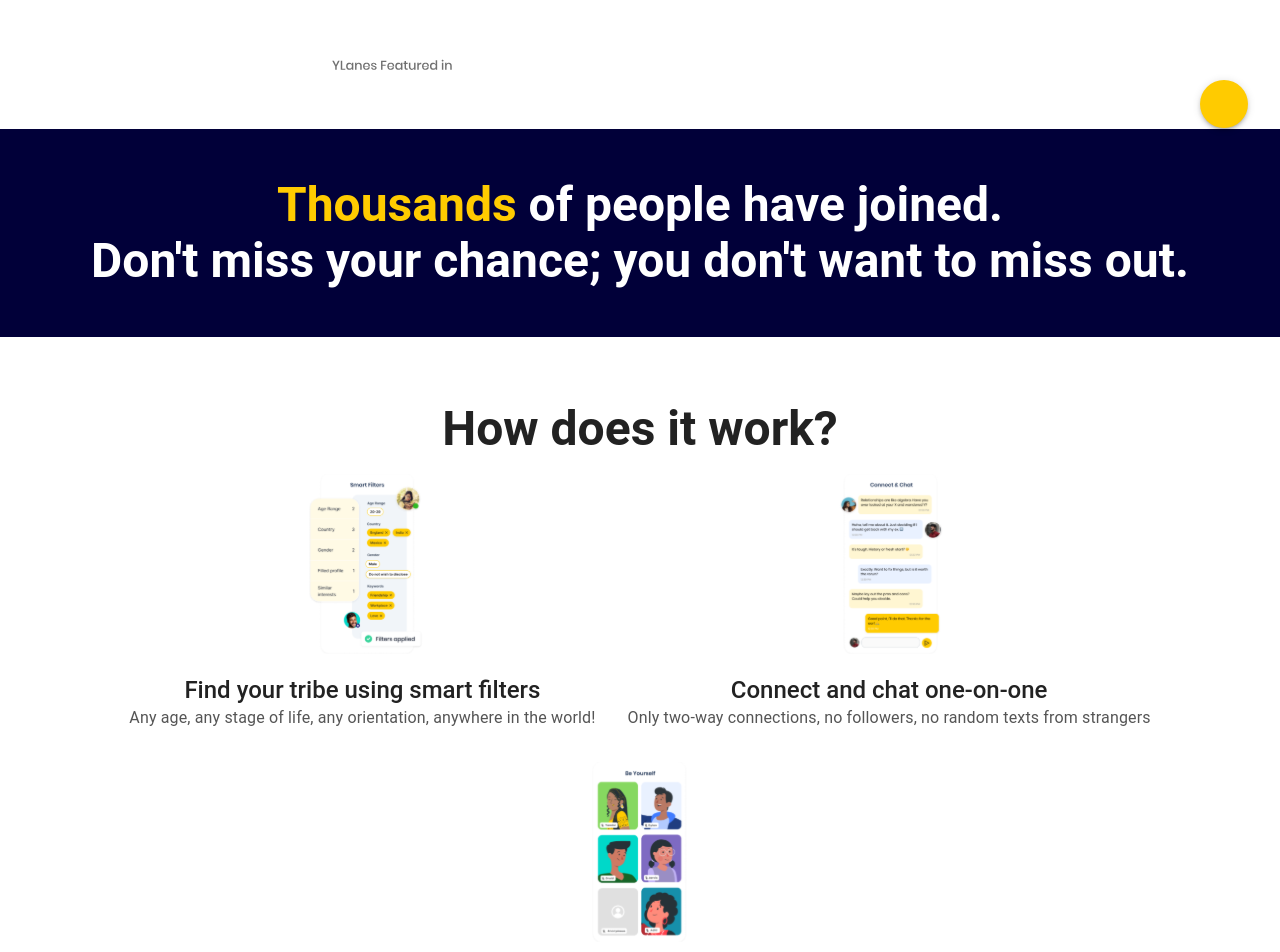
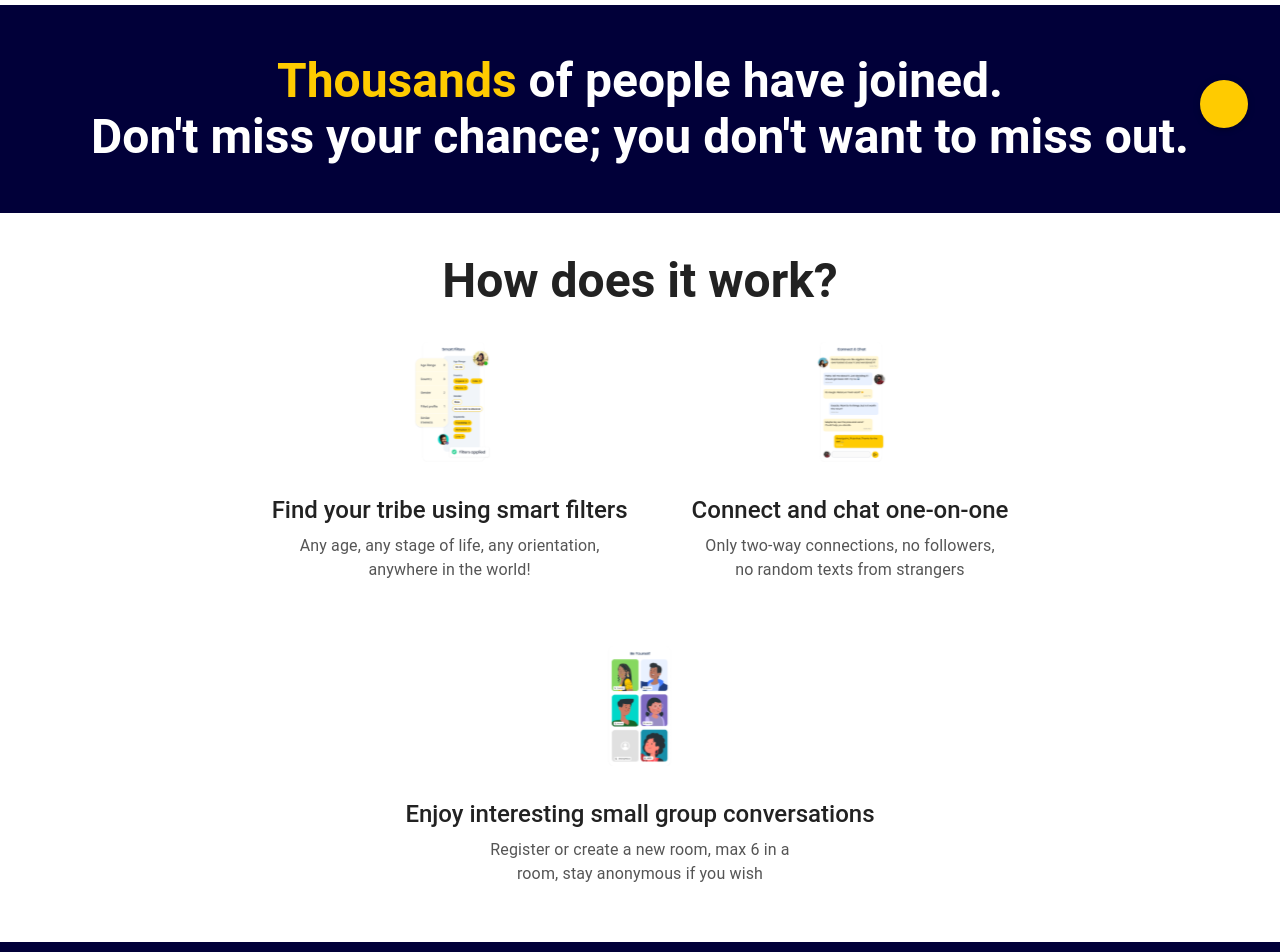
Before and after one commit to mintrang/landing, a Next.js app: page / in a window 1280 px wide. Shown: the part 640-1592 px from the top of the page. Built offline with nearby package versions, Linux system fonts and the light colour scheme; some icons are missing.

Commit message:
revamp UI

```diff
--- a/src/components/Landing/EffortlessSection.tsx
+++ b/src/components/Landing/EffortlessSection.tsx
@@ -9,7 +9,7 @@ const EffortlessSection: React.FC = () => {
   const isInView = useInView(ref, { once: false, margin: "-100px" });
 
   return (
-    <Box sx={{ bgcolor: "#010039", py: 8 }}>
+    <Box>
       <Grid container alignItems="center" justifyContent="center" spacing={4}>
         <Grid item xs={12} md={4}>
           <Box ref={ref} sx={{ position: "relative", width: 256, height: 516, mx: "auto" }}>
--- a/src/components/Landing/Header.tsx
+++ b/src/components/Landing/Header.tsx
@@ -56,7 +56,9 @@ const Header: React.FC<HeaderProps> = ({ onOpenLogin }) => {
         <Toolbar disableGutters sx={{ minHeight: 64, px: { xs: 0, md: 1 } }}>
           {/* Logo */}
           <Box sx={{ flexGrow: 1, display: "flex", alignItems: "center" }}>
-            <Image src="/assets/homepage/png_chip_bg.png" alt="TrangDev" width={120} height={40}/>
+            <Typography variant="h6" fontWeight={700} sx={{ color: '#222', letterSpacing: 1 }}>
+              TrangDev
+            </Typography>
           </Box>
           {/* Menu desktop */}
           {!isSmall && (
--- a/src/components/Landing/HowItWorksSection.tsx
+++ b/src/components/Landing/HowItWorksSection.tsx
@@ -24,24 +24,77 @@ const steps = [
 
 const HowItWorksSection: React.FC = () => {
   const ref = useRef(null);
-  const isInView = useInView(ref, { once: true, margin: "-100px" });
+  const isInView = useInView(ref, { once: false, margin: "-100px" });
 
   return (
-    <Box component="section" sx={{ py: 8, bgcolor: 'white' }}>
-      <Typography variant="h3" fontWeight={700} textAlign="center" gutterBottom sx={{ color: '#222' }}>
+    <Box component="section" sx={{ py: 5, bgcolor: 'white', px: { xs: 1, md: 4 } }}>
+      <Typography
+        variant="h3"
+        fontWeight={700}
+        textAlign="center"
+        gutterBottom
+        sx={{ color: '#222' }}
+      >
         How does it work?
       </Typography>
-      <Grid container spacing={4} justifyContent="center" alignItems="center" ref={ref}>
+
+      <Grid
+        container
+        spacing={4}
+        justifyContent="center"
+        alignItems="stretch"
+        ref={ref}
+      >
         {steps.map((step, idx) => (
-          <Grid item xs={12} md={4} textAlign="center" key={step.title}>
+          <Grid
+            item
+            xs={12}
+            md={6}
+            lg={4}
+            key={step.title}
+            display="flex"
+            flexDirection="column"
+            alignItems="center"
+          >
             <motion.div
               initial={{ opacity: 0, y: 40 }}
               animate={isInView ? { opacity: 1, y: 0 } : {}}
               transition={{ duration: 0.6, delay: idx * 0.2 }}
+              style={{
+                display: 'flex',
+                flexDirection: 'column',
+                alignItems: 'center',
+                textAlign: 'center',
+                padding: 16,
+              }}
             >
-              <Image src={step.img} alt="icon" width={180} height={180} style={{ marginBottom: 16 }} />
-              <Typography variant="h5" fontWeight={500} sx={{ color: '#222' }}>{step.title}</Typography>
-              <Typography sx={{ color: '#555' }}>{step.desc}</Typography>
+              <Image
+                src={step.img}
+                alt="icon"
+                width={120}
+                height={120}
+                style={{ marginBottom: 16 }}
+              />
+              <Typography
+                variant="h5"
+                fontWeight={500}
+                sx={{ color: '#222', mt: 2 }}
+              >
+                {step.title}
+              </Typography>
+              <Typography
+                sx={{
+                  color: '#555',
+                  mt: 1,
+                  display: '-webkit-box',
+                  WebkitLineClamp: 2,
+                  WebkitBoxOrient: 'vertical',
+                  overflow: 'hidden',
+                  maxWidth: 300,
+                }}
+              >
+                {step.desc}
+              </Typography>
             </motion.div>
           </Grid>
         ))}
--- a/src/components/Landing/LandingPage.tsx
+++ b/src/components/Landing/LandingPage.tsx
@@ -21,6 +21,14 @@ import KeyboardArrowUpIcon from '@mui/icons-material/KeyboardArrowUp';
 import LoginModal from './LoginModal';
 import { useState } from 'react';
 
+const sectionFullWidth = {
+  position: 'relative',
+  left: '50%',
+  width: '100vw',
+  marginLeft: '-50vw',
+  marginRight: '-50vw',
+};
+
 const LandingPage: React.FC = () => {
   const [openLogin, setOpenLogin] = useState(false);
 
@@ -28,35 +36,37 @@ const LandingPage: React.FC = () => {
     <>
       <Header onOpenLogin={() => setOpenLogin(true)} />
 
-      <Box id="home" sx={{ scrollMarginTop: '70px' }}>
+      {/* Hero Section */}
+      <Box id="home" sx={{ scrollMarginTop: '70px', ...sectionFullWidth, bgcolor: 'white' }}>
         <HeroSection />
       </Box>
 
-      <BranchesSection />
-
       {/* Banner Section */}
-      <Box sx={{ backgroundColor: '#010039', color: 'white', textAlign: 'center', py: 6 }}>
-        <Typography variant="h3" fontWeight={700}>
+      <Box sx={{ backgroundColor: '#010039', ...sectionFullWidth, py: 6 }}>
+        <Typography variant="h3" fontWeight={700} sx={{ color: 'white', textAlign: 'center' }}>
           <span style={{ color: '#FFCB00' }}>Thousands</span> of people have joined.<br />
           Don't miss your chance; you don't want to miss out.
         </Typography>
       </Box>
 
-      <Box id="howitworks" sx={{ scrollMarginTop: '80px' }}>
+      {/* How it works Section */}
+      <Box id="howitworks" sx={{ scrollMarginTop: '80px', bgcolor: 'white' }}>
         <HowItWorksSection />
       </Box>
 
-      {/* Features, Testimonials, Footer sẽ tách thành component nhỏ sau */}
-      <Box id="effortless" sx={{ scrollMarginTop: '80px' }}>
+      {/* Effortless Section */}
+      <Box id="effortless" sx={{ scrollMarginTop: '80px', ...sectionFullWidth, bgcolor: '#010039', py: 8 }}>
         <EffortlessSection />
       </Box>
-      <Box id="topics" sx={{ scrollMarginTop: '80px' }}>
+
+      {/* Topics Section */}
+      <Box id="topics" sx={{ scrollMarginTop: '80px', ...sectionFullWidth, bgcolor: 'white' }}>
         <DynamicSlideSection />
       </Box>
 
       {/* Footer */}
-      <Box sx={{ bgcolor: '#010039', color: 'white', py: 6, textAlign: 'center' }}>
-        <Typography variant="body2">© 2023 YLanes. All rights reserved</Typography>
+      <Box sx={{ bgcolor: '#010039', ...sectionFullWidth, color: 'white', py: 6, textAlign: 'center' }}>
+        <Typography variant="body2">© 2023 TrangDev. All rights reserved</Typography>
       </Box>
       {/* Nút cuộn lên đầu */}
       <Fab
```
